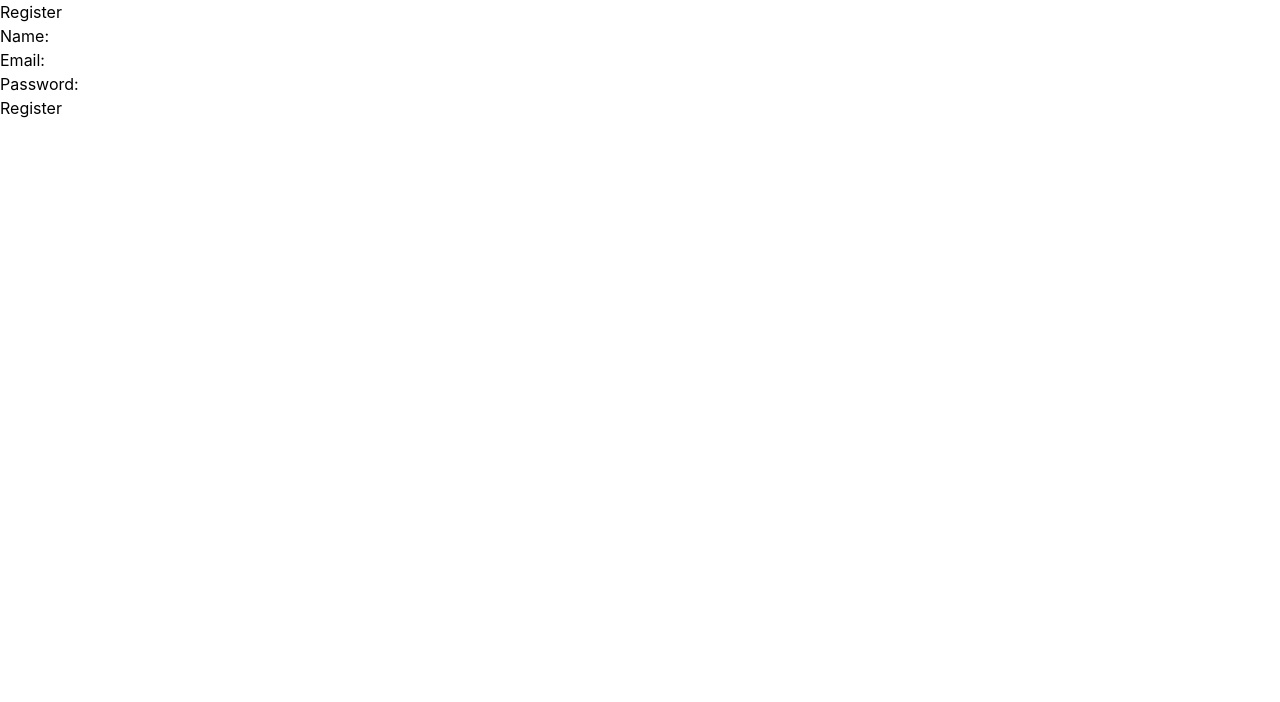
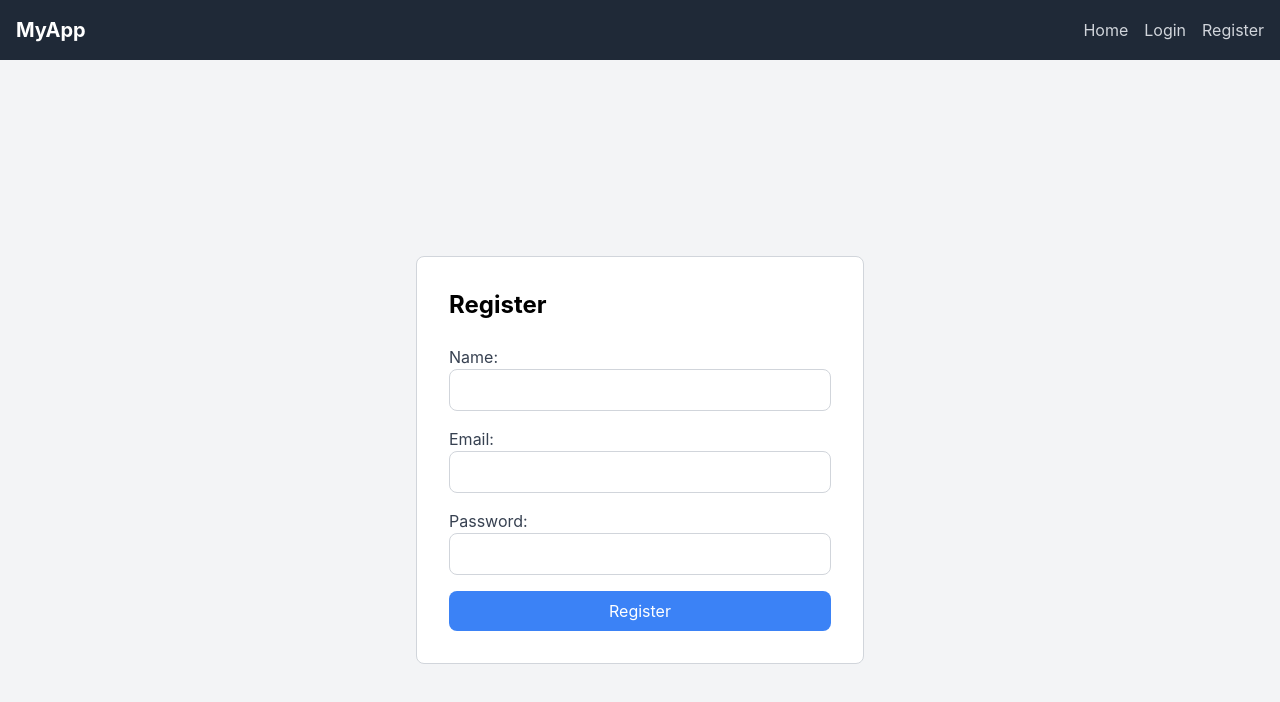
Before and after one commit to alisotoudehpsn4/ExpenseMate, a React (Create React App) app: page /register in a window 1280 px wide. Shown: the top 702 px of the page. Built offline with nearby package versions, Linux system fonts and the light colour scheme.

Commit message:
updated nav bar

```diff
--- a/src/App.js
+++ b/src/App.js
@@ -1,5 +1,8 @@
-import React, { useState } from 'react';
+// src/App.js
+
+import React, { useState, useEffect } from 'react';
 import { BrowserRouter as Router, Route, Routes, Navigate } from 'react-router-dom';
+import Navbar from './Navbar';
 import Login from './Login';
 import Register from './Register';
 import Expenses from './Expenses';
@@ -7,9 +10,14 @@ import Expenses from './Expenses';
 const App = () => {
     const [user, setUser] = useState(JSON.parse(localStorage.getItem('user')));
 
+    useEffect(() => {
+        setUser(JSON.parse(localStorage.getItem('user')));
+    }, []);
+
     return (
         <Router>
             <div>
+                <Navbar user={user} setUser={setUser} />
                 <Routes>
                     <Route path="/login" element={user ? <Navigate to="/expenses" /> : <Login setUser={setUser} />} />
                     <Route path="/register" element={user ? <Navigate to="/expenses" /> : <Register setUser={setUser} />} />
--- a/src/Expenses.js
+++ b/src/Expenses.js
@@ -12,8 +12,12 @@ const Expenses = () => {
 
     useEffect(() => {
         const fetchExpenses = async () => {
-            const result = await expenseService.getExpenses();
-            setExpenses(result.data);
+            try {
+                const result = await expenseService.getExpenses();
+                setExpenses(result.data);
+            } catch (error) {
+                setMessage('Failed to fetch expenses. Please log in.');
+            }
         };
         fetchExpenses();
     }, []);
--- a/src/Login.js
+++ b/src/Login.js
@@ -1,12 +1,14 @@
 // src/Login.js
 
 import React, { useState } from 'react';
+import { useNavigate } from 'react-router-dom';
 import authService from './services/authService';
 
 const Login = ({ setUser }) => {
     const [email, setEmail] = useState('');
     const [password, setPassword] = useState('');
     const [message, setMessage] = useState('');
+    const navigate = useNavigate();
 
     const handleLogin = async (e) => {
         e.preventDefault();
@@ -14,6 +16,7 @@ const Login = ({ setUser }) => {
             const user = await authService.login(email, password);
             setUser(user);
             setMessage('');
+            navigate('/expenses');
         } catch (error) {
             setMessage('Login failed. Please check your credentials.');
         }
--- /dev/null
+++ b/src/Navbar.js
@@ -0,0 +1,43 @@
+// src/Navbar.js
+
+import React from 'react';
+import { Link, useNavigate } from 'react-router-dom';
+
+const Navbar = ({ user, setUser }) => {
+    const navigate = useNavigate();
+
+    const handleLogout = () => {
+        localStorage.removeItem('user');
+        setUser(null);
+        navigate('/login');
+    };
+
+    return (
+        <nav className="bg-gray-800 p-4">
+            <div className="container mx-auto flex justify-between items-center">
+                <Link to="/" className="text-white text-xl font-bold">MyApp</Link>
+                <div className="space-x-4">
+                    <Link to="/" className="text-gray-300 hover:text-white">Home</Link>
+                    {user ? (
+                        <>
+                            <Link to="/expenses" className="text-gray-300 hover:text-white">Expenses</Link>
+                            <button
+                                onClick={handleLogout}
+                                className="text-gray-300 hover:text-white"
+                            >
+                                Logout
+                            </button>
+                        </>
+                    ) : (
+                        <>
+                            <Link to="/login" className="text-gray-300 hover:text-white">Login</Link>
+                            <Link to="/register" className="text-gray-300 hover:text-white">Register</Link>
+                        </>
+                    )}
+                </div>
+            </div>
+        </nav>
+    );
+};
+
+export default Navbar;
--- a/src/Register.js
+++ b/src/Register.js
@@ -1,6 +1,7 @@
 // src/Register.js
 
 import React, { useState } from 'react';
+import { useNavigate } from 'react-router-dom';
 import authService from './services/authService';
 
 const Register = ({ setUser }) => {
@@ -8,6 +9,7 @@ const Register = ({ setUser }) => {
     const [email, setEmail] = useState('');
     const [password, setPassword] = useState('');
     const [message, setMessage] = useState('');
+    const navigate = useNavigate();
 
     const handleRegister = async (e) => {
         e.preventDefault();
@@ -16,30 +18,33 @@ const Register = ({ setUser }) => {
             const user = await authService.login(email, password);
             setUser(user);
             setMessage('');
+            navigate('/expenses');
         } catch (error) {
             setMessage('Registration failed. Please try again.');
         }
     };
 
     return (
-        <div>
-            <h2>Register</h2>
-            <form onSubmit={handleRegister}>
-                <div>
-                    <label>Name:</label>
-                    <input type="text" value={name} onChange={(e) => setName(e.target.value)} required />
-                </div>
-                <div>
-                    <label>Email:</label>
-                    <input type="email" value={email} onChange={(e) => setEmail(e.target.value)} required />
-                </div>
-                <div>
-                    <label>Password:</label>
-                    <input type="password" value={password} onChange={(e) => setPassword(e.target.value)} required />
-                </div>
-                <button type="submit">Register</button>
-            </form>
-            {message && <p>{message}</p>}
+        <div className="min-h-screen flex items-center justify-center bg-gray-100">
+            <div className="max-w-md w-full bg-white p-8 border border-gray-300 rounded-lg">
+                <h2 className="text-2xl font-bold mb-6">Register</h2>
+                <form onSubmit={handleRegister}>
+                    <div className="mb-4">
+                        <label className="block text-gray-700">Name:</label>
+                        <input type="text" value={name} onChange={(e) => setName(e.target.value)} required className="w-full px-3 py-2 border border-gray-300 rounded-lg" />
+                    </div>
+                    <div className="mb-4">
+                        <label className="block text-gray-700">Email:</label>
+                        <input type="email" value={email} onChange={(e) => setEmail(e.target.value)} required className="w-full px-3 py-2 border border-gray-300 rounded-lg" />
+                    </div>
+                    <div className="mb-4">
+                        <label className="block text-gray-700">Password:</label>
+                        <input type="password" value={password} onChange={(e) => setPassword(e.target.value)} required className="w-full px-3 py-2 border border-gray-300 rounded-lg" />
+                    </div>
+                    <button type="submit" className="w-full bg-blue-500 text-white py-2 rounded-lg">Register</button>
+                </form>
+                {message && <p className="mt-4 text-red-500">{message}</p>}
+            </div>
         </div>
     );
 };
--- a/src/services/expenseService.js
+++ b/src/services/expenseService.js
@@ -6,38 +6,54 @@ const API_URL = 'http://localhost:5002/api/expenses/';
 
 // Get all expenses
 const getExpenses = () => {
+    const user = JSON.parse(localStorage.getItem('user'));
+    if (user && user.token) {
         return axios.get(API_URL, {
-        headers: { 'x-auth-token': JSON.parse(localStorage.getItem('user')).token }
+            headers: { 'x-auth-token': user.token }
         });
+    }
+    return Promise.reject('No token available');
 };
 
 // Add a new expense
 const addExpense = (description, amount, category) => {
+    const user = JSON.parse(localStorage.getItem('user'));
+    if (user && user.token) {
         return axios.post(API_URL, {
             description,
             amount,
             category
         }, {
-        headers: { 'x-auth-token': JSON.parse(localStorage.getItem('user')).token }
+            headers: { 'x-auth-token': user.token }
         });
+    }
+    return Promise.reject('No token available');
 };
 
 // Update an expense
 const updateExpense = (id, description, amount, category) => {
+    const user = JSON.parse(localStorage.getItem('user'));
+    if (user && user.token) {
         return axios.put(API_URL + id, {
             description,
             amount,
             category
         }, {
-        headers: { 'x-auth-token': JSON.parse(localStorage.getItem('user')).token }
+            headers: { 'x-auth-token': user.token }
         });
+    }
+    return Promise.reject('No token available');
 };
 
 // Delete an expense
 const deleteExpense = (id) => {
+    const user = JSON.parse(localStorage.getItem('user'));
+    if (user && user.token) {
         return axios.delete(API_URL + id, {
-        headers: { 'x-auth-token': JSON.parse(localStorage.getItem('user')).token }
+            headers: { 'x-auth-token': user.token }
         });
+    }
+    return Promise.reject('No token available');
 };
 
 const expenseService = {
```
Lines whose indentation alone changed are shown as unchanged.
